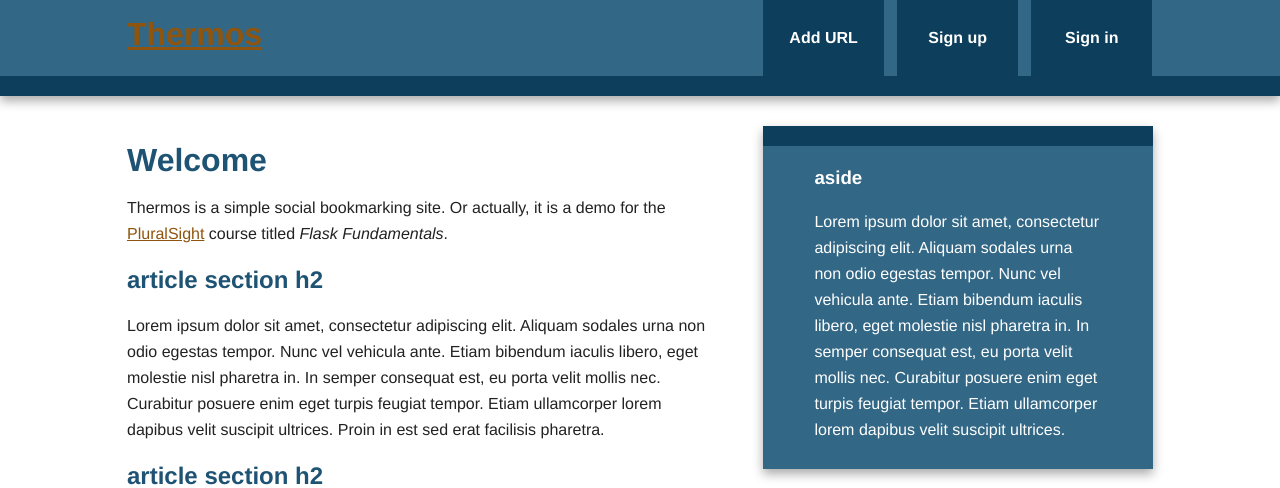
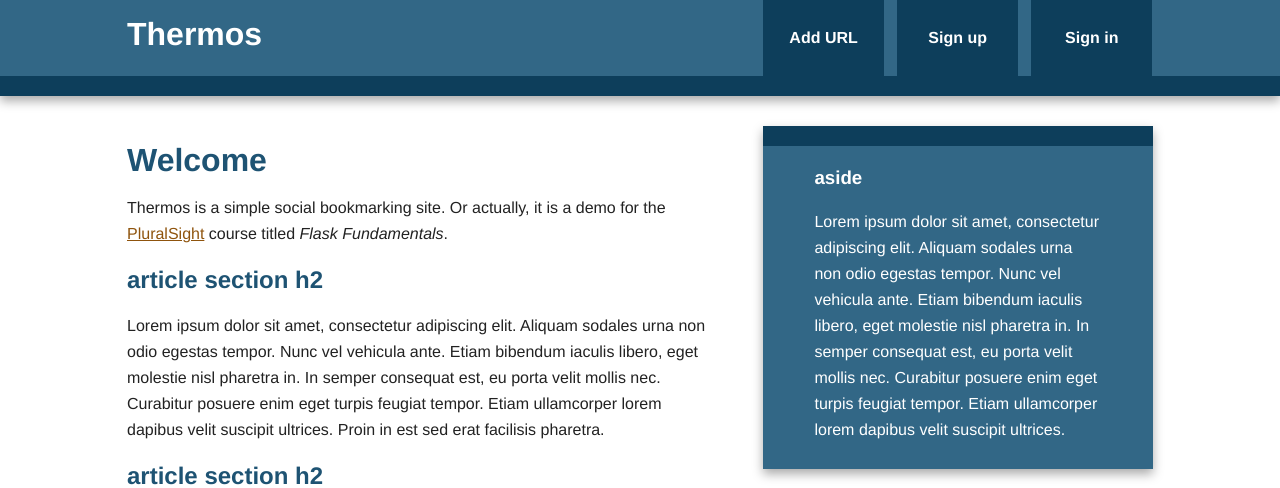
Before and after one commit to davidhammaker/thermos, a Flask app: page / in a window 1280 px wide. Shown: the top 488 px of the page. Run offline with Flask 2, Linux system fonts and the light colour scheme; some libraries are stand-ins or nearby versions.

Commit message:
Re-style 'Thermos' title
Always white, no underline.

```diff
--- a/thermos/static/css/main.css
+++ b/thermos/static/css/main.css
@@ -172,6 +172,11 @@ h1, h2, h3, h4, h5, h6 {
 .main aside h3,
 footer h3 {
     color: white;
+}
+
+#site_title {
+    color: white;
+    text-decoration: none;
 }
 
 
--- a/thermos/templates/base.html
+++ b/thermos/templates/base.html
@@ -16,7 +16,7 @@
 
         <div class="header-container">
             <header class="wrapper clearfix">
-                <h1 class="title"><a href="{{ url_for('index') }}">Thermos</a></h1>
+                <h1 class="title"><a href="{{ url_for('index') }}" id="site_title">Thermos</a></h1>
                 <nav>
                     <ul>
                         <li><a href="{{ url_for('add') }}">Add URL</a></li>
```
